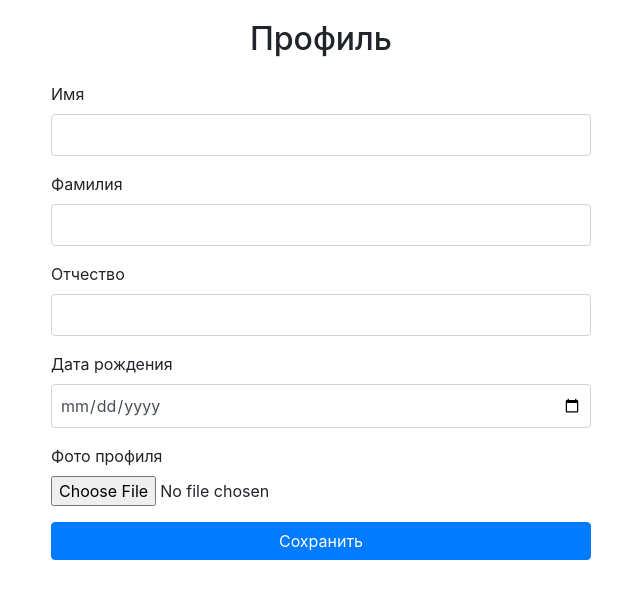
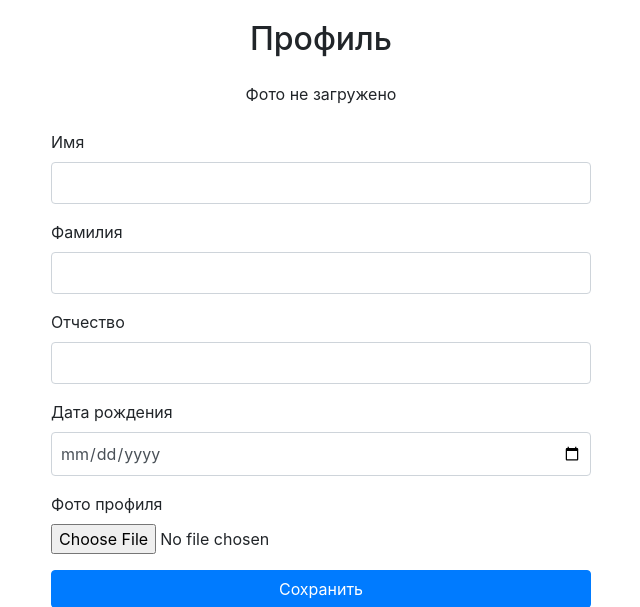
Before and after one commit to TarlavinaMaria/NewsBlogOfficialApp, a Django app: page /users/profile/ in a window 1280 px wide. Shown: the part 56-663 px from the top of the page, without its empty margins (319-959 px from the left). Run offline with Django 4.2, Linux system fonts and the light colour scheme; the visitor is signed in with stand-in values (Sample User, id 1); data comes from the database, SQL or seed files in the repository; some libraries are stand-ins or nearby versions.

Commit message:
Исправление

```diff
--- a/news/templates/news/base.html
+++ b/news/templates/news/base.html
@@ -32,6 +32,9 @@
                     {% if user.is_authenticated %}
                     <li class="nav-item dropdown">
                         <a class="nav-link dropdown-toggle" href="#" id="navbarDropdown" role="button" data-toggle="dropdown" aria-haspopup="true" aria-expanded="false">
+                            {% if user.profile.photo %}
+                                <img src="{{ user.profile.photo.url }}" alt="Фото профиля" class="rounded-circle" style="width: 30px; height: 30px;">
+                            {% endif %}
                             Вы вошли как {{ user.username }}
                         </a>
                         <div class="dropdown-menu" aria-labelledby="navbarDropdown">
--- a/users/templates/users/profile.html
+++ b/users/templates/users/profile.html
@@ -5,6 +5,13 @@
 <div class="row justify-content-center">
     <div class="col-md-6">
         <h2 class="mb-4 text-center">Профиль</h2>
+        <div class="text-center mb-4">
+            {% if profile.photo %}
+                <img src="{{ profile.photo.url }}" alt="Фото профиля" class="img-thumbnail" style="width: 150px; height: 150px;">
+            {% else %}
+                <p>Фото не загружено</p>
+            {% endif %}
+        </div>
         <form method="post" enctype="multipart/form-data">
             {% csrf_token %}
             <div class="form-group">
--- a/users/views.py
+++ b/users/views.py
@@ -80,7 +80,7 @@ class ProfileView(View):
         except Profile.DoesNotExist:
             profile = Profile.objects.create(user=request.user)
         form = ProfileForm(instance=profile)
-        return render(request, 'users/profile.html', {'form': form})
+        return render(request, 'users/profile.html', {'form': form, 'profile': profile})
 
     def post(self, request):
         try:
@@ -91,4 +91,4 @@ class ProfileView(View):
         if form.is_valid():
             form.save()
             return redirect('profile')
-        return render(request, 'users/profile.html', {'form': form})
+        return render(request, 'users/profile.html', {'form': form, 'profile': profile})
```
Also changed, not shown: media/profile_photos/sova_ptitsa_belyj_1220174_1600x900.jpg (added), media/profile_photos/zagruzka_nadpis_budushchee_136459_1600x900.jpg (added).
